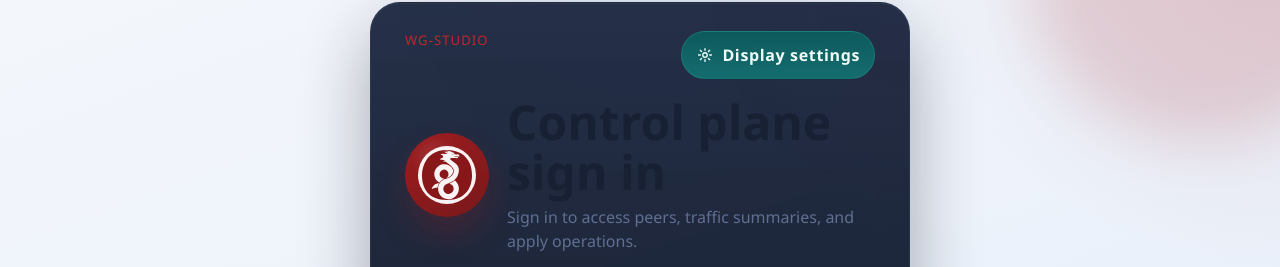
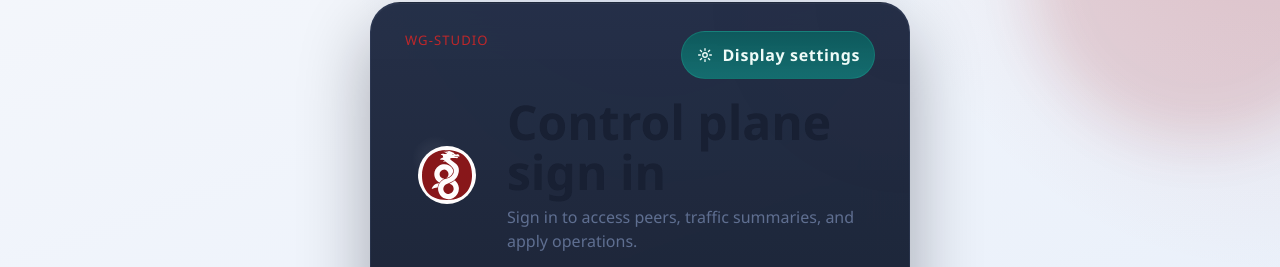
Before and after one commit to ne64gi/wg-manager, a React (Vite) app in the folder frontend/: page /wg-studio/login in a window 1280 px wide. Shown: the part 119-386 px from the top of the page. Built offline with nearby package versions, Linux system fonts and the light colour scheme; no server answers.

Commit message:
Polish WireGuard logo framing

```diff
--- a/frontend/src/styles.css
+++ b/frontend/src/styles.css
@@ -175,11 +175,9 @@ a {
 }
 
 .brand-badge-logo {
-  background: rgba(255, 252, 252, 0.96);
+  background: #fffdfd;
   color: inherit;
-  box-shadow:
-    0 10px 24px rgba(0, 0, 0, 0.12),
-    inset 0 0 0 1px rgba(136, 23, 26, 0.08);
+  box-shadow: 0 8px 20px rgba(0, 0, 0, 0.08);
   padding: 4px;
 }
 
@@ -802,8 +800,8 @@ h2 {
   width: 84px;
   height: 84px;
   border-radius: 999px;
-  background: radial-gradient(circle at 35% 30%, rgba(255, 255, 255, 0.12), transparent 28%), linear-gradient(145deg, var(--wg-red), #78181a);
-  box-shadow: 0 18px 32px rgba(159, 29, 32, 0.24);
+  background: radial-gradient(circle at 35% 30%, rgba(255, 255, 255, 0.08), transparent 28%);
+  box-shadow: none;
 }
 
 .login-logo-orb .brand-badge {
```
